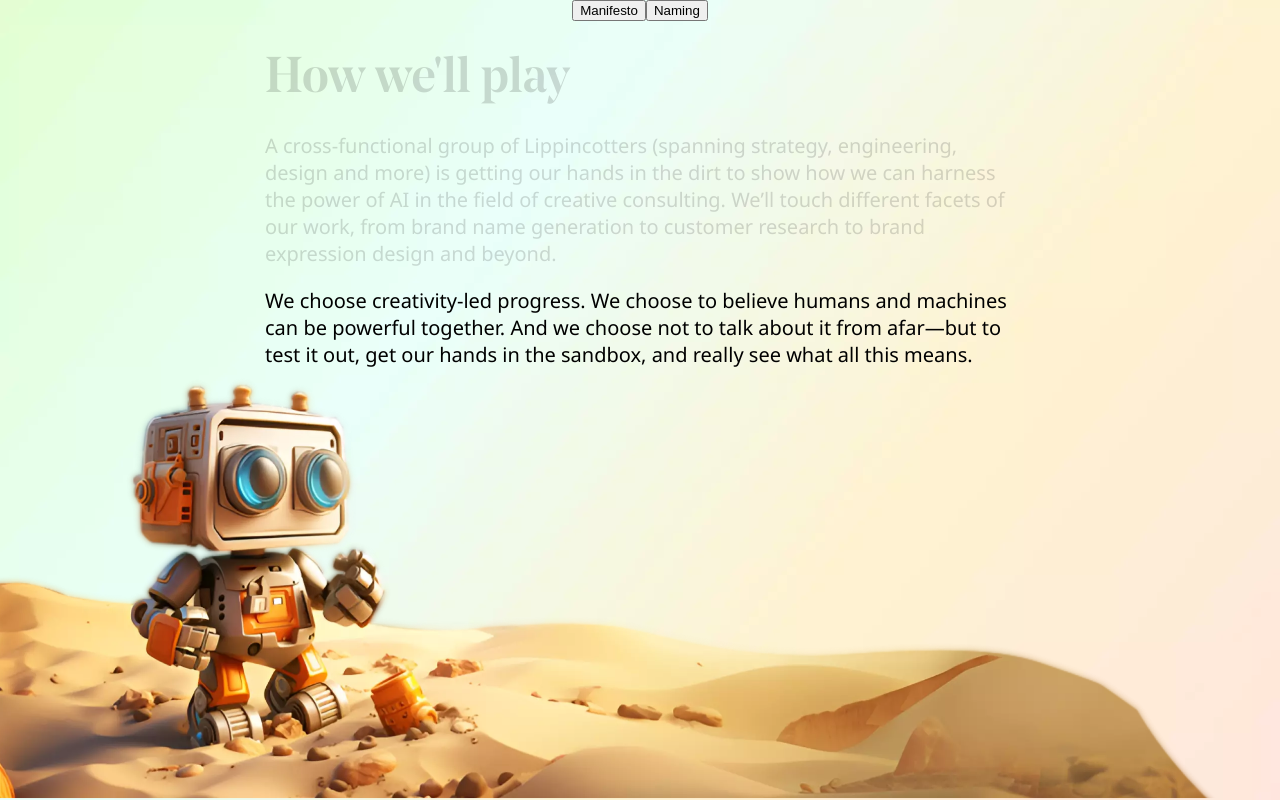
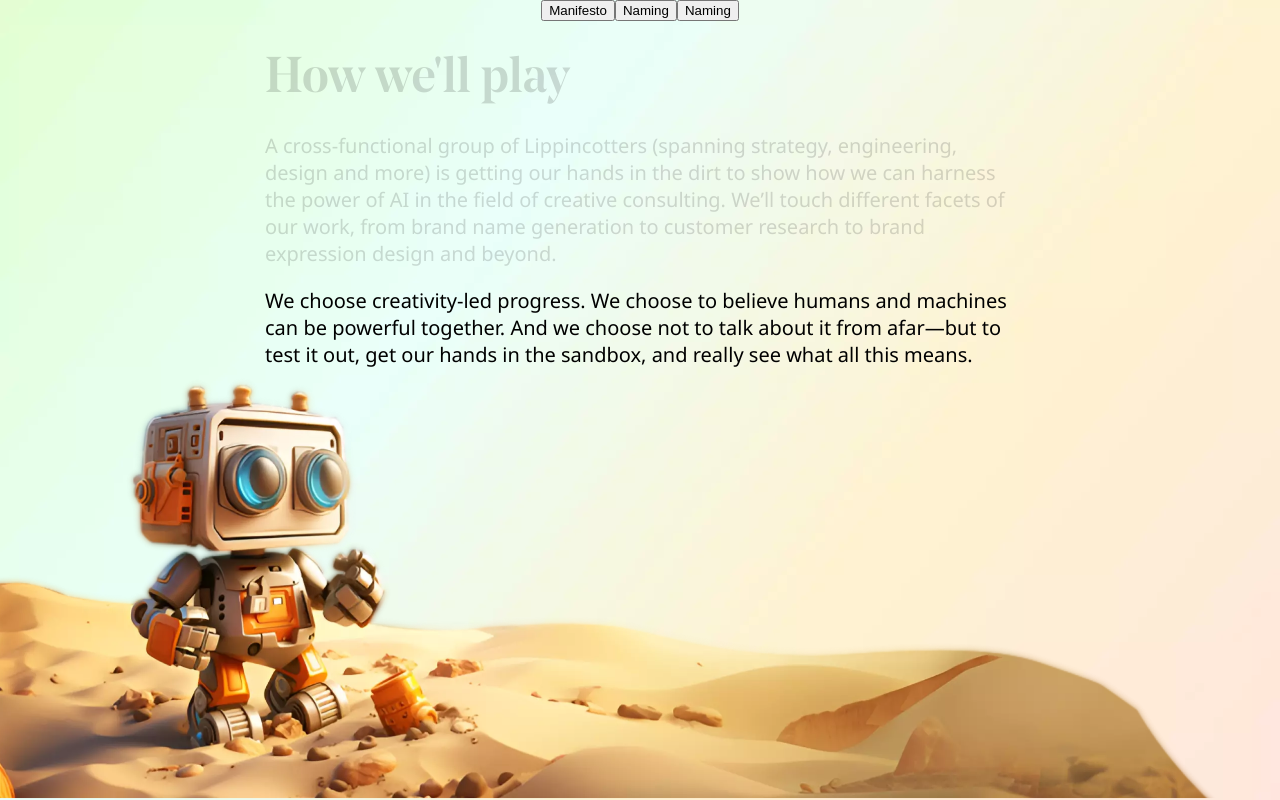
Before and after one commit to danielzhu-ow/micrositeScrollingTest, a React (Create React App) app: page / in a window 1280 px wide. Shown: the top 800 px of the page. Built offline with nearby package versions, Linux system fonts and the light colour scheme.

Commit message:
removing dependencies

```diff
--- a/src/App.js
+++ b/src/App.js
@@ -23,11 +23,12 @@ function App() {
 
         {article === 'naming' && <NamingSection images={NAMING_IMAGES} text={NAMING_STRINGS} />}
         {article === 'manifesto' && <ManifestoSection images={MANIFESTO_IMAGES} />}
-        {/* <HotDogSection></HotDogSection> */}
+        {article === 'hotdog' && <HotDogSection />}
 
         <div style={{position: 'fixed', top: 0, color: 'white'}}>
           <button onClick={() => {setArticle('manifesto'); console.log('manifesto')}}>Manifesto</button>
           <button onClick={() => {setArticle('naming'); console.log('naming')}}>Naming</button>
+          <button onClick={() => {setArticle('hotdo'); console.log('hotdog')}}>Naming</button>
         </div>
       </div>
     </div>
--- a/src/sections/ManifestoSection.js
+++ b/src/sections/ManifestoSection.js
@@ -7,7 +7,7 @@ import { Background, TransitionBackground } from '../interactions/Background'
 import { TransformingContent, TransformingTextBox, ImgBox, BackgroundImgBox } from '../interactions/TransformingContent'
 import { OpacityHeading, OpacityParagraph, OpacityList, OpacitySubheading } from '../interactions/OpacityContent';
 import { FadingHeader } from "../interactions/FadingHeader"
-import { ContactCard } from './ContactCard';
+// import { ContactCard } from './ContactCard';
 
 export { ManifestoSection }
 
@@ -27,7 +27,7 @@ function ManifestoSection({ images }) {
     let adjustedTimings = []
 
     const header = { subtitleTop_section: "LIPPINCOTT + AI", subtitleTop_subsection: "PERSPECTIVE", title: "We need to talk about AI", subtitleBottom: "By Tom Ajello | [Month] 2023" }
-    const contactCard = { header: "Reach out to us to talk about AI", body: "For inquiries and specific AI opportunities in branding and experience" }
+    // const contactCard = { header: "Reach out to us to talk about AI", body: "For inquiries and specific AI opportunities in branding and experience" }
 
     const sum = sectionHeights.reduce((partialSum, a) => partialSum + a, 0)
     for (let i = 0; i < sectionHeights.length; i++) {
```
Also changed, not shown: src/sections/HotDogSection.js (+2 -5 lines).
